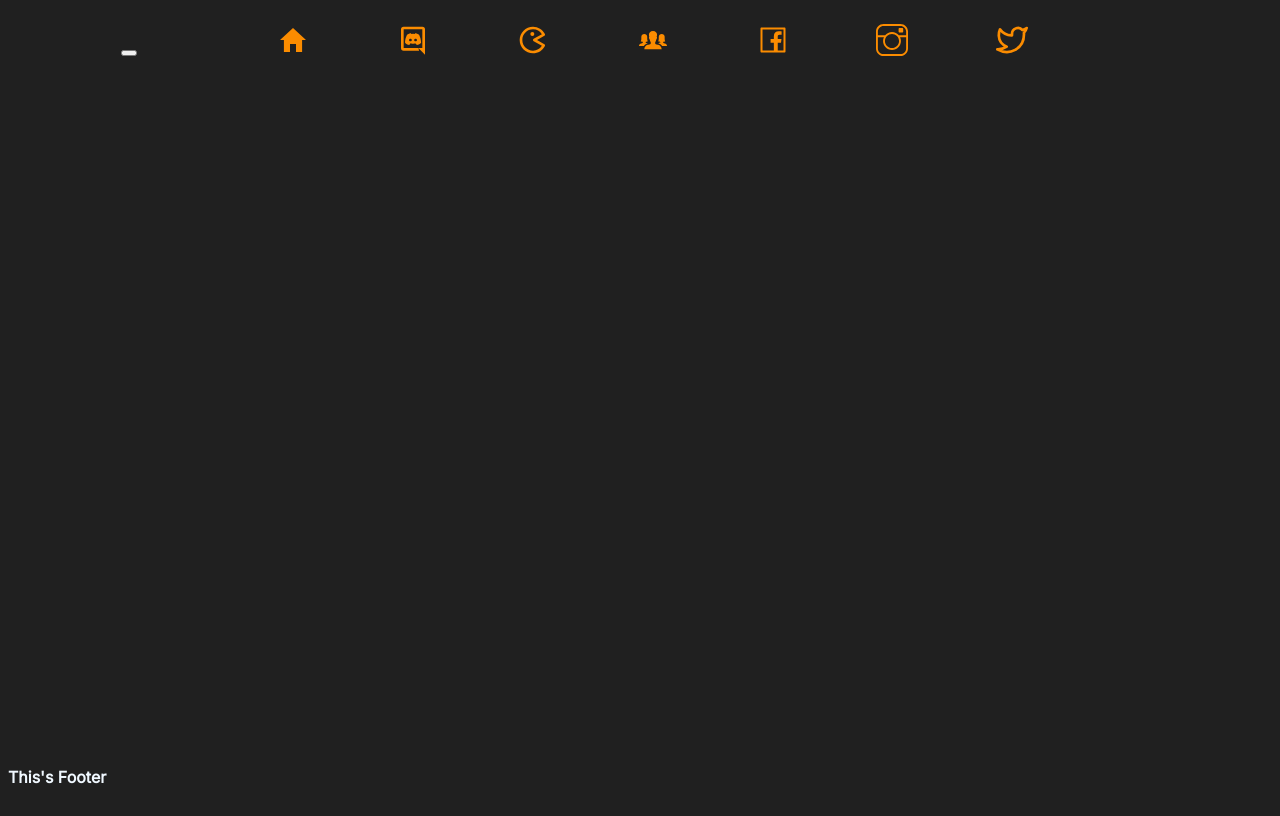
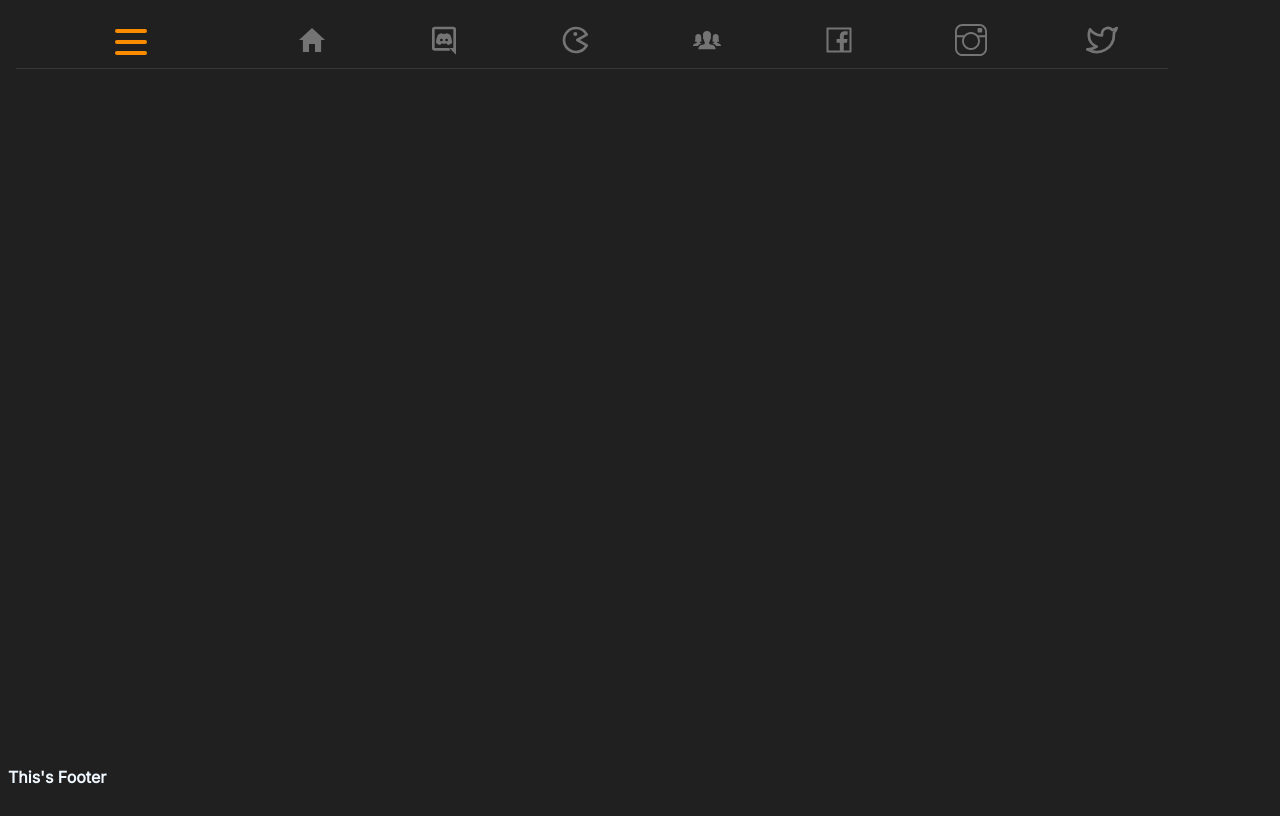
Before and after one commit to mois3222/web_react_app, a React (Vite) app: page / in a window 1280 px wide. Built offline with nearby package versions, Linux system fonts and the light colour scheme.

Commit message:
included new functionality for website navbar

```diff
--- a/package.json
+++ b/package.json
@@ -25,6 +25,7 @@
     "react-icons": "^4.10.1",
     "sass": "^1.65.1",
     "typescript": "^5.0.2",
-    "vite": "^4.4.5"
+    "vite": "^4.4.5",
+    "zustand": "^4.4.1"
   }
 }
--- a/src/components/Link.tsx
+++ b/src/components/Link.tsx
@@ -1,17 +1,30 @@
-import { useState } from "react";
+import { useRef } from "react";
 import { HTMLPropsAtributes } from "../modules/linkModule";
+import { useToggleStore } from "../store/toggleStore";
 
 const Link = ({ anchor, svg, category, ...props }: HTMLPropsAtributes) => {
-  const [active, setActive] = useState(false);
+  const { toggle, setToggle } = useToggleStore();
+  const HTMLRefElement = useRef<HTMLAnchorElement>(null);
 
-  const toggle = () => setActive(!active);
+  let className = anchor === "" ? "Home" : anchor;
+
   return (
     <>
       <li {...props}>
         <a
           href={`#/${anchor}`}
-          onClick={toggle}
-          className={` ${active ? "active" : "desactive"}`}
+          onClick={() => {
+            console.log(HTMLRefElement.current?.className.includes(toggle!));
+
+            console.log(toggle);
+            return setToggle(HTMLRefElement);
+          }}
+          className={`${className} ${
+            HTMLRefElement.current?.className.includes(toggle!)
+              ? "active"
+              : "desactive"
+          }`}
+          ref={HTMLRefElement}
         >
           {svg}
           <h4>{category}</h4>
--- a/src/containers/Header.tsx
+++ b/src/containers/Header.tsx
@@ -1,18 +1,15 @@
+import Link from "../components/Link";
 import { useState } from "react";
-import Link from "../components/Link";
 import iconsController from "../controller/iconsController";
 
 function Header() {
-  const [buttonSwitch, SetButtonSwitch] = useState(false);
-
-  const tooggle = () => SetButtonSwitch(!buttonSwitch);
-
+  const [bool, setBool] = useState<boolean>();
   return (
     <header className="Header">
       <nav className="Header__nav navbar">
         <section className="navbar__section">
-          <button onClick={tooggle}>
-            <div className={buttonSwitch ? `active` : `desactive`}>
+          <button onClick={() => setBool(!bool)}>
+            <div className={bool ? `active` : ""}>
               <span></span>
             </div>
           </button>
--- a/src/main.tsx
+++ b/src/main.tsx
@@ -1,10 +1,5 @@
-import React from "react";
 import ReactDOM from "react-dom/client";
 import App from "./App.tsx";
 import "./sass/index.scss";
 
-ReactDOM.createRoot(document.getElementById("root")!).render(
-  <React.StrictMode>
-    <App />
-  </React.StrictMode>
-);
+ReactDOM.createRoot(document.getElementById("root")!).render(<App />);
--- a/src/sass/containers/Header.scss
+++ b/src/sass/containers/Header.scss
@@ -2,9 +2,17 @@
 @use "../tools/mixins.scss" as m;
 @use "../tools/var.scss" as v;
 .Header {
-  @include m.clean(1em, 1em);
+  position: sticky;
+  top: 0;
+  @include m.clean(0.5em, 0.5em);
+}
+
 .navbar {
   @extend %flex;
+  width: 90vw;
+  @include m.clean(0.5em, 0);
+
+  border-bottom: 1px solid v.$theme-primary;
 
   /* Section navbar */
   &__section {
@@ -12,6 +20,45 @@
     &:nth-child(1) {
       @extend %flex;
       width: 20%;
+      /* Button navbar */
+      button {
+        @extend %flex;
+        flex-direction: column;
+        text-decoration: none;
+        background: transparent;
+        border: none;
+        color: v.$theme-secondary;
+        width: max-content;
+        div {
+          @extend %flex;
+          flex-direction: column;
+          width: 35px;
+          height: 70%;
+          gap: v.$min;
+          &::before {
+            content: "";
+            @extend %menu_navbar;
+          }
+          span {
+            @extend %menu_navbar;
+          }
+          &::after {
+            content: "";
+            @extend %menu_navbar;
+          }
+        }
+        .active {
+          &::before {
+            transform: rotate(45deg);
+          }
+          span {
+            opacity: 0;
+          }
+          &::after {
+            transform: rotate(-45deg);
+          }
+        }
+      }
     }
     /* Section navegation */
     &:nth-child(2) {
@@ -21,14 +68,22 @@
         @include m.clean();
         list-style: none;
         justify-content: space-around;
+        /* Link Buttons */
         li {
           a {
+            @include m.opacacity();
+            width: max-content;
             text-decoration: none;
             color: v.$theme-secondary;
+          }
+          .active {
+            @include m.opacacity(99);
+          }
+          h4 {
+            @include m.clean();
           }
         }
       }
     }
   }
 }
-}
--- a/src/sass/tools/extend.scss
+++ b/src/sass/tools/extend.scss
@@ -6,7 +6,7 @@
 }
 
 %menu_navbar {
-  width: 100%;
+  width: 90%;
   height: 4px;
   background-color: v.$theme-secondary;
   border-radius: 5px;
--- a/src/sass/tools/mixins.scss
+++ b/src/sass/tools/mixins.scss
@@ -1,9 +1,10 @@
-@mixin opacacity($boolean) {
-  filter: grayscale(100%) opacity(0.7);
+@mixin opacacity($boolean: 101) {
+  @if $boolean > 100 {
+    filter: grayscale(100%) opacity(0.7);
 
-  @if ($boolean == 100) {
-    filter: grayscale(0%) opacity(0.1);
     transition: ease-out 0.2s all;
+  } @else {
+    filter: grayscale(0%) opacity(1);
   }
 }
 
--- /dev/null
+++ b/src/store/toggleStore.ts
@@ -0,0 +1,16 @@
+import create from "zustand";
+
+type TRef = React.RefObject<HTMLAnchorElement>;
+
+interface toggleState {
+  toggle: string | undefined;
+  setToggle: (ref: TRef) => void;
+}
+export const useToggleStore = create<toggleState>((set) => ({
+  toggle: "",
+  setToggle: (ref: TRef) => {
+    return set((state) => ({
+      toggle: (state.toggle = ref.current?.className),
+    }));
+  },
+}));
```
Also changed, not shown: 1 other file (tests, documents, lock files or other folders). Lines whose indentation alone changed are shown as unchanged.
